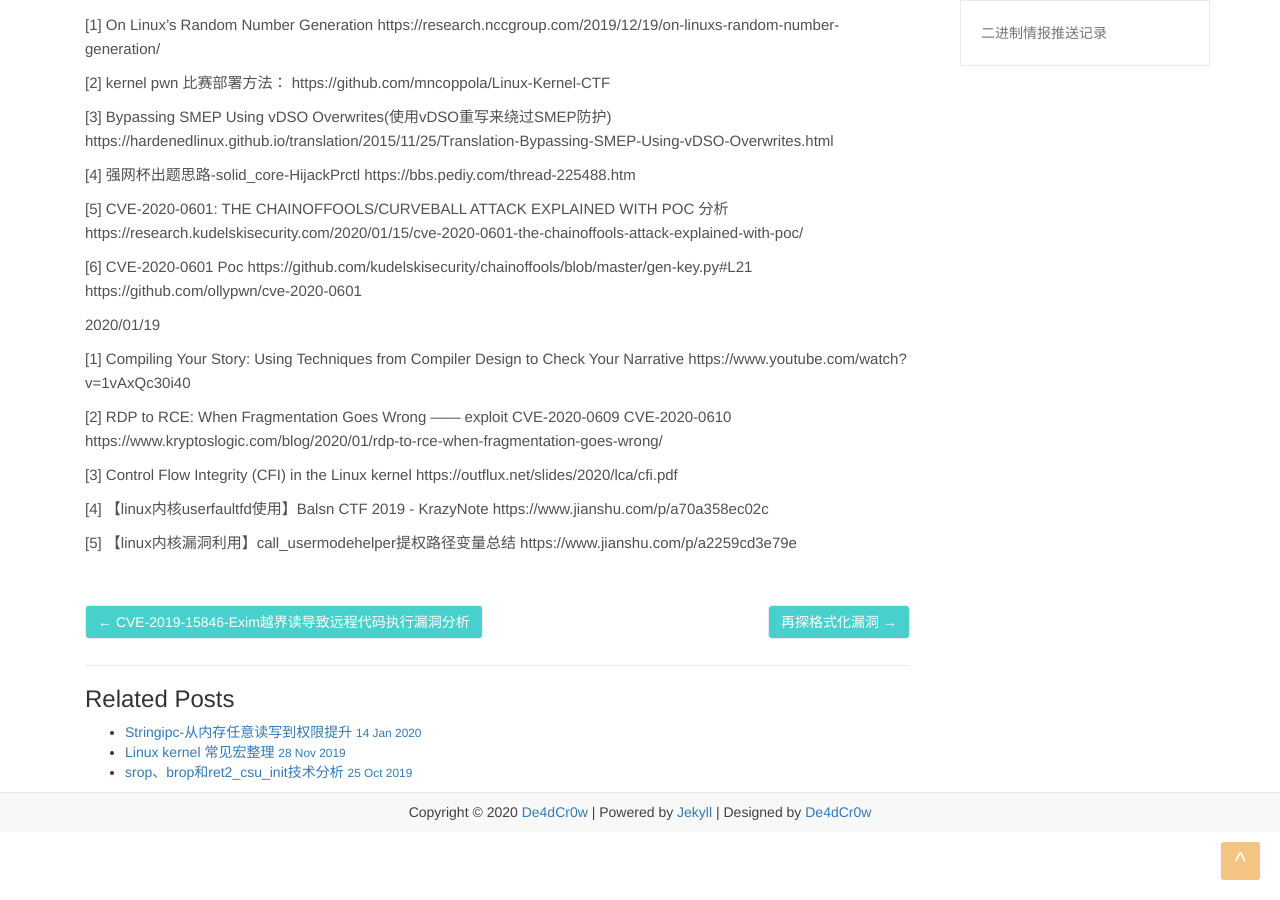
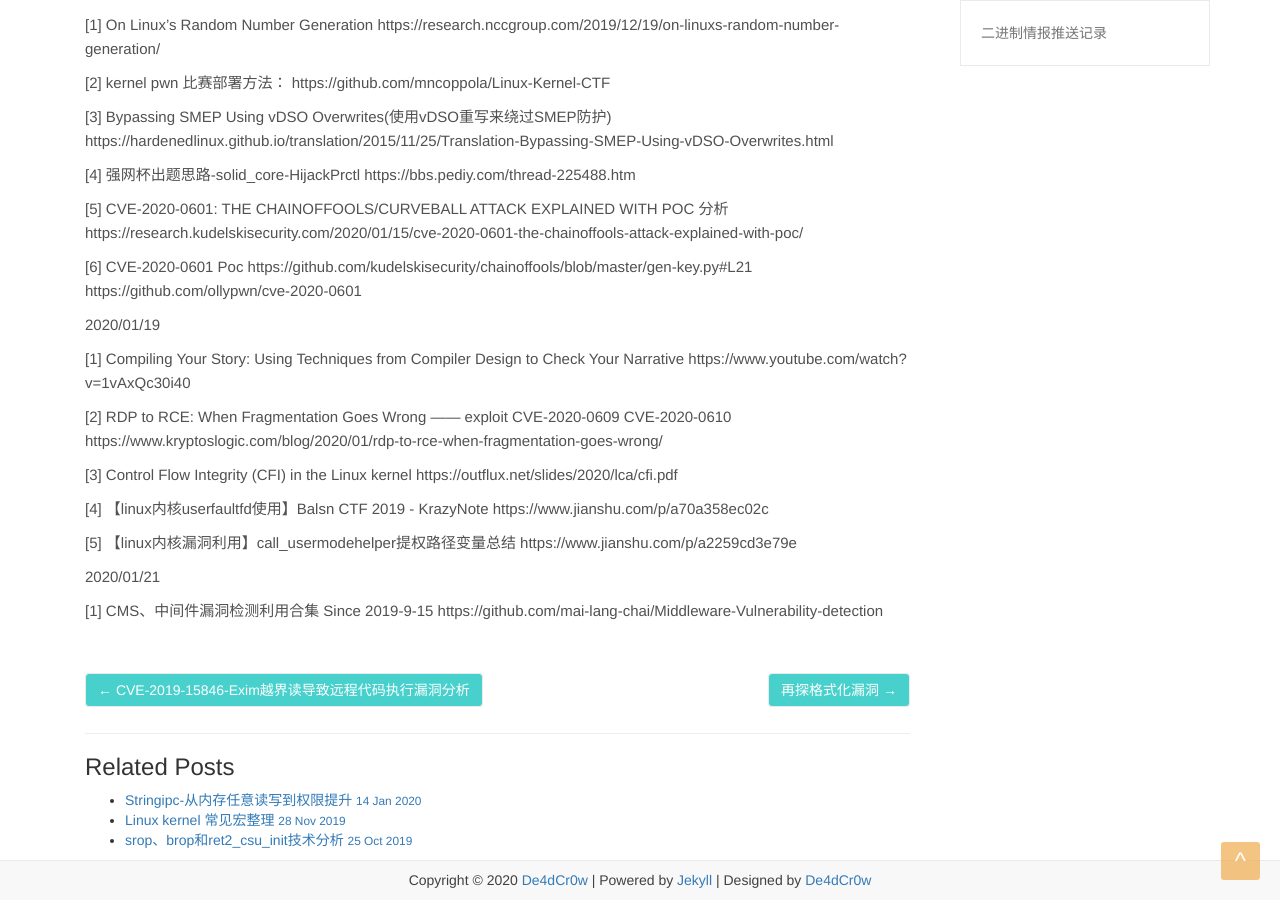
Before and after one commit to De4dCr0w/De4dCr0w.github.io, a Jekyll site: the page built from _posts/2019-10-22-二进制情报推送.md, in a window 1280 px wide and 900 px high, scrolled down 12762 px. Built offline with Jekyll 4.4.1, drawn with Linux system fonts in a browser that asks for light colours.

Commit message:
Update 2019-10-22-二进制情报推送.md

```diff
--- a/_posts/2019-10-22-二进制情报推送.md
+++ b/_posts/2019-10-22-二进制情报推送.md
@@ -885,3 +885,8 @@ https://www.jianshu.com/p/a70a358ec02c
 
 [5] 【linux内核漏洞利用】call_usermodehelper提权路径变量总结
 https://www.jianshu.com/p/a2259cd3e79e
+
+2020/01/21
+
+[1] CMS、中间件漏洞检测利用合集 Since 2019-9-15
+https://github.com/mai-lang-chai/Middleware-Vulnerability-detection
```
